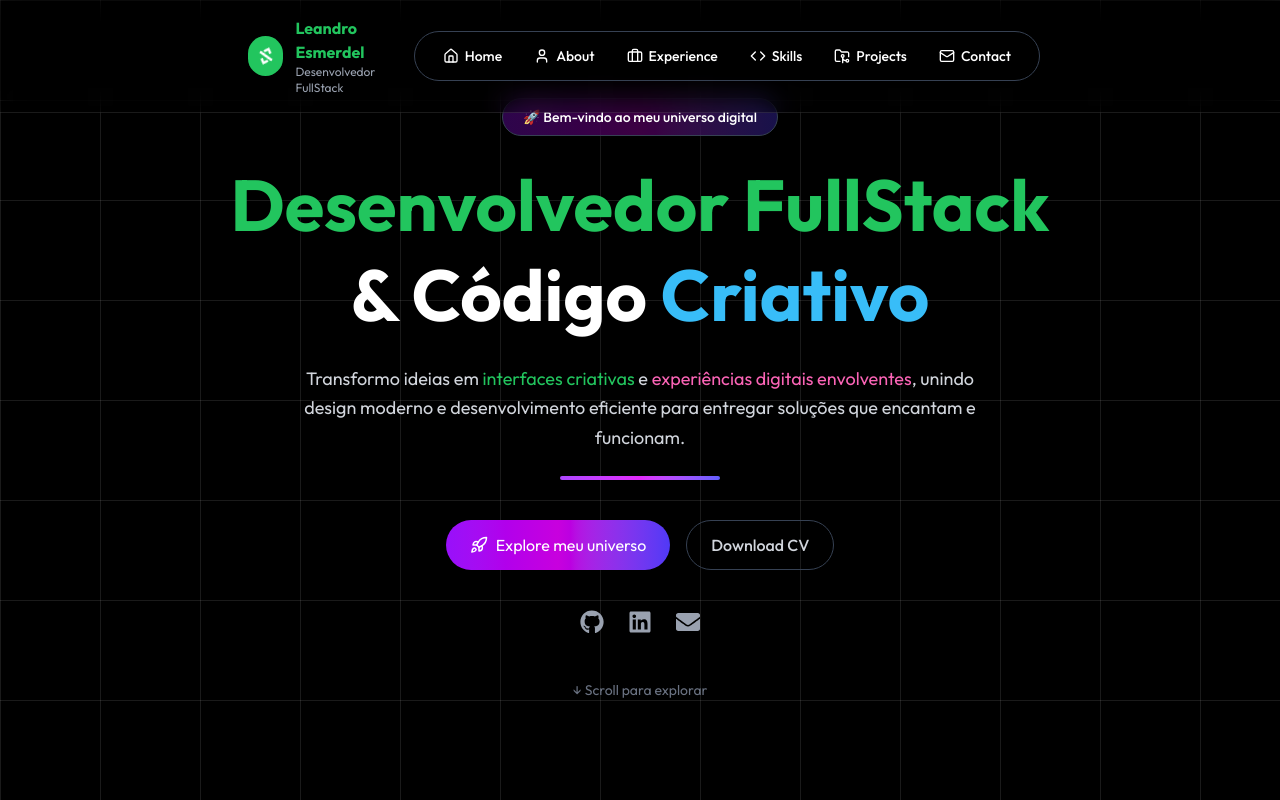
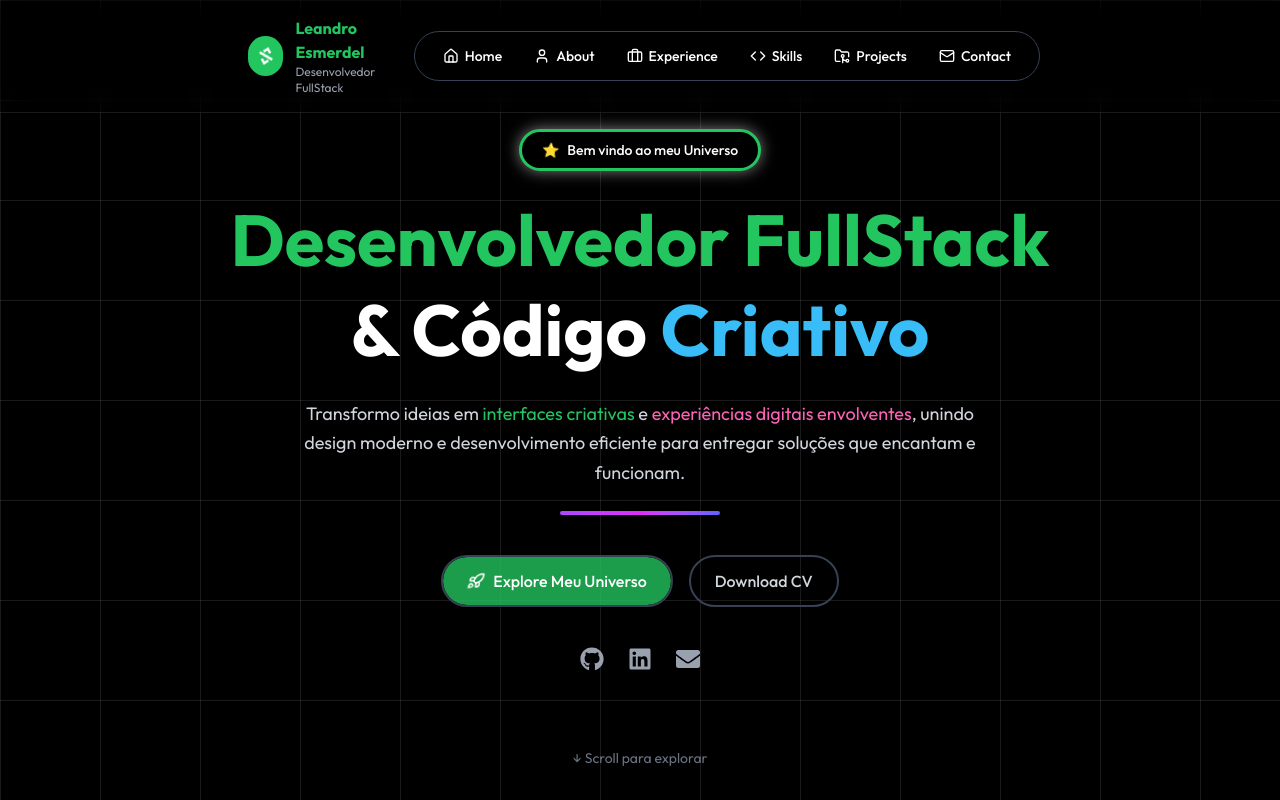
Before and after one commit to esmerdel/Portfolio, a Next.js app: page / in a window 1280 px wide. Shown: the top 800 px of the page. Built offline with nearby package versions, Linux system fonts and the light colour scheme.

Commit message:
Atualizacoes Projeto

```diff
--- a/app/components/About.tsx
+++ b/app/components/About.tsx
@@ -2,10 +2,12 @@ import Image from "next/image"
 
 export default function About() {
   return (
-    <section
-      id="about"
-      className="relative bg-transparent flex flex-col items-center justify-center min-h-screen px-6 py-20 md:px-20 text-center md:text-left"
-    >
+ <section
+  id="about"
+  className="relative bg-transparent flex flex-col items-center justify-center min-h-screen px-6 py-10 md:px-20 text-center md:text-left -mt-49"
+>
+
+
       {/* Título */}
       <h2 className="mb-12 text-4xl font-extrabold md:text-5xl animate-gradient">
         Sobre mim
--- a/app/components/Header.tsx
+++ b/app/components/Header.tsx
@@ -1,8 +1,18 @@
+"use client";
+import { motion } from "framer-motion"
 import { Home, User, Briefcase, Code, FolderGit2, Mail } from "lucide-react"
+
+
 
 export default function Header() {
   return (
-    <header className="fixed top-0 left-0 w-full flex items-center justify-between px-60 py-4 backdrop-blur-md bg-black/20 z-50 border-b border-white/10">
+    <motion.header
+  initial={{ y: -50, opacity: 0 }}
+  animate={{ y: 0, opacity: 1 }}
+  transition={{ duration: 0.8, ease: "easeOut" }}
+  className="fixed top-0 left-0 w-full flex items-center justify-between px-60 py-4 backdrop-blur-md bg-black/20 z-50 border-b border-white/10"
+>
+
 
       {/* Logo + Nome */}
       <div className="flex items-center gap-3 ml-2">
@@ -48,8 +58,8 @@ export default function Header() {
     <a href="#contact" className="flex items-center px-3 py-1.5 space-x-1.5 text-sm font-medium text-white transition-all duration-300 rounded-full hover:bg-white/10">
       <Mail size={16} /> <span>Contact</span>
     </a>
-  </nav>
+      </nav>
+  </motion.header>
+)
 
-    </header>
-  )
 }
--- a/app/components/Hero.tsx
+++ b/app/components/Hero.tsx
@@ -1,63 +1,68 @@
 "use client";
 
+import { motion } from "framer-motion";
+import { useInView } from "react-intersection-observer";
 import { FaGithub, FaLinkedin, FaEnvelope } from "react-icons/fa";
 import { Rocket } from "lucide-react";
-import { motion } from "framer-motion";
-import { useInView } from "react-intersection-observer";
 
 export default function Hero() {
   const { ref, inView } = useInView({
-    triggerOnce: false,
+    triggerOnce: true,
     threshold: 0.3,
   });
 
   return (
-    <section
+    <motion.section
       ref={ref}
-      className="relative flex flex-col items-center justify-center min-h-screen text-center px-6"
+      id="home"
+      initial={{ opacity: 0 }}
+      animate={inView ? { opacity: 1 } : { opacity: 0 }}
+      transition={{ duration: 0.5, ease: "easeOut", delay: 0.2 }}
+      className="relative flex flex-col items-center justify-center h-screen text-center px-6"
     >
       {/* Badge inicial */}
       <motion.div
         initial={{ opacity: 0, y: -20 }}
         animate={inView ? { opacity: 1, y: 0 } : { opacity: 0, y: -20 }}
-        transition={{ duration: 0.5 }}
-        className="px-5 py-2 mb-6 text-sm font-medium text-white border border-gray-700 rounded-full bg-gradient-to-r from-purple-600/30 via-fuchsia-600/30 to-indigo-600/30 backdrop-blur-md shadow-md"
+        transition={{ duration: 0.4, delay: 0.3, ease: "easeOut" }}
+        className="relative mb-6"
       >
-        🚀 Bem-vindo ao meu universo digital
+        <div className="relative flex items-center gap-2 px-5 py-2 rounded-full bg-black border-3 animate-color-swap-pair-dev shadow-[0_0_15px_rgba(255,255,255,0.5)]">
+          <span className="text-yellow-400 text-sm animate-star-rotate-smooth">⭐</span>
+          <span className="text-sm font-medium text-white">Bem vindo ao meu Universo</span>
+        </div>
       </motion.div>
 
+      {/* Título */}
       <motion.h1
-  initial={{ opacity: 0, y: 40 }}
-  animate={inView ? { opacity: 1, y: 0 } : { opacity: 0, y: 40 }}
-  transition={{ duration: 0.8, ease: "easeOut" }}
+        initial={{ opacity: 0, y: 30 }}
+        animate={inView ? { opacity: 1, y: 0 } : { opacity: 0, y: 30 }}
+        transition={{ duration: 0.45, delay: 0.45, ease: "easeOut" }}
         className="text-5xl md:text-7xl font-extrabold leading-tight"
       >
         <span className="block animate-color-dev">Desenvolvedor FullStack</span>
         <span className="text-white">& Código</span>{" "}
-  <span className="animate-color-creative"> Criativo</span>
+        <span className="animate-color-creative">Criativo</span>
       </motion.h1>
-
-
 
       {/* Subtítulo */}
       <motion.p
-        initial={{ opacity: 0, y: 40 }}
-        animate={inView ? { opacity: 1, y: 0 } : { opacity: 0, y: 40 }}
-        transition={{ delay: 0.3, duration: 0.8, ease: "easeOut" }}
+        initial={{ opacity: 0, y: 50 }}
+        animate={inView ? { opacity: 1, y: 0 } : { opacity: 0, y: 50 }}
+        transition={{ delay: 0.6, duration: 0.4, ease: [0.25, 0.8, 0.5, 1] }}
         className="mt-6 max-w-2xl text-lg text-gray-300 leading-relaxed"
       >
         Transformo ideias em{" "}
         <span className="animate-color-dev">interfaces criativas</span> e{" "}
-        <span className="text-pink-400">experiências digitais envolventes</span>,
-        unindo design moderno e desenvolvimento eficiente para entregar soluções
-        que encantam e funcionam.
+        <span className="text-pink-400">experiências digitais envolventes</span>, unindo design
+        moderno e desenvolvimento eficiente para entregar soluções que encantam e funcionam.
       </motion.p>
 
       {/* Linha decorativa */}
       <motion.div
         initial={{ opacity: 0, scaleX: 0 }}
         animate={inView ? { opacity: 1, scaleX: 1 } : { opacity: 0, scaleX: 0 }}
-        transition={{ delay: 0.5, duration: 0.6, ease: "easeOut" }}
+        transition={{ delay: 0.75, duration: 0.35, ease: "easeOut" }}
         className="mx-auto mt-6 h-1 w-40 rounded-full bg-gradient-to-r from-purple-500 via-fuchsia-500 to-indigo-500 origin-left"
       />
 
@@ -65,19 +70,22 @@ export default function Hero() {
       <motion.div
         initial={{ opacity: 0, y: 40 }}
         animate={inView ? { opacity: 1, y: 0 } : { opacity: 0, y: 40 }}
-        transition={{ delay: 0.6, duration: 0.8, ease: "easeOut" }}
+        transition={{ delay: 0.9, duration: 0.4, ease: "easeOut" }}
         className="flex gap-4 mt-10 flex-wrap justify-center"
       >
         <a
           href="#projects"
-          className="flex items-center gap-2 px-6 py-3 text-white rounded-full shadow-lg transition bg-gradient-to-r from-purple-600 via-fuchsia-600 to-indigo-600 hover:opacity-90"
+          className="relative flex items-center gap-2 px-6 py-3 font-medium text-white rounded-full border-2 border-gray-700 overflow-hidden transition-transform duration-300 hover:scale-105"
         >
-          <Rocket size={18} /> Explore meu universo
+          <span className="absolute inset-0 rounded-full animate-color-bg-dev opacity-80"></span>
+          <Rocket size={18} className="relative z-10 text-white animate-star-rotate-smooth" />
+          <span className="relative z-10">Explore Meu Universo</span>
         </a>
+
         <a
-          href="/cv.pdf"
-          download
-          className="px-6 py-3 font-medium text-gray-300 border border-gray-700 rounded-full hover:bg-white/10 transition"
+          href="/CVLEANDROESMERDEL.pdf"
+          download="CVLEANDROESMERDEL.pdf"
+          className="px-6 py-3 font-medium text-gray-300 border-2 border-gray-700 rounded-full hover:bg-white/10 transition"
         >
           Download CV
         </a>
@@ -85,44 +93,31 @@ export default function Hero() {
 
       {/* Sociais */}
       <motion.div
-        initial={{ opacity: 0, y: 40 }}
-        animate={inView ? { opacity: 1, y: 0 } : { opacity: 0, y: 40 }}
-        transition={{ delay: 0.9, duration: 0.8, ease: "easeOut" }}
+        initial={{ opacity: 0, y: 30 }}
+        animate={inView ? { opacity: 1, y: 0 } : { opacity: 0, y: 30 }}
+        transition={{ delay: 1.0, duration: 0.4, ease: "easeOut" }}
         className="flex gap-6 mt-10 text-2xl text-gray-400"
       >
-        <a
-          href="https://github.com/esmerdel"
-          target="_blank"
-          rel="noopener noreferrer"
-          className="hover:text-white transition"
-        >
+        <a href="https://github.com/esmerdel" target="_blank" rel="noopener noreferrer" className="hover:text-white transition">
           <FaGithub />
         </a>
-        <a
-          href="https://www.linkedin.com/in/leandro-esmerdel/"
-          target="_blank"
-          rel="noopener noreferrer"
-          className="hover:text-blue-400 transition"
-        >
+        <a href="https://www.linkedin.com/in/leandro-esmerdel/" target="_blank" rel="noopener noreferrer" className="hover:text-blue-400 transition">
           <FaLinkedin />
         </a>
-        <a
-          href="mailto:leandro_esmerdel@hotmail.com"
-          className="hover:text-red-400 transition"
-        >
+        <a href="mailto:leandro_esmerdel@hotmail.com" className="hover:text-red-400 transition">
           <FaEnvelope />
         </a>
       </motion.div>
 
       {/* Scroll indicador */}
       <motion.p
-        initial={{ opacity: 0 }}
-        animate={inView ? { opacity: 1 } : { opacity: 0 }}
-        transition={{ delay: 1.2, duration: 1 }}
-        className="mt-12 text-sm text-gray-500 animate-bounce"
+        initial={{ opacity: 0, y: 10 }}
+        animate={inView ? { opacity: 1, y: 0 } : { opacity: 0, y: 10 }}
+        transition={{ delay: 1.1, duration: 0.5 }}
+        className="absolute bottom-7 text-sm text-gray-500 animate-bounce"
       >
         ↓ Scroll para explorar
       </motion.p>
-    </section>
+    </motion.section>
   );
 }
--- a/app/globals.css
+++ b/app/globals.css
@@ -76,3 +76,98 @@ body {
 html {
   scroll-behavior: smooth;
 }
+
+@keyframes color-swap-pair-dev {
+  0%   { border-color: #38bdf8; color: #38bdf8; } /* Azul */
+  20%  { border-color: #22c55e; color: #22c55e; } /* Verde */
+  40%  { border-color: #f99a16; color: #f99a16; } /* Laranja */
+  60%  { border-color: #a855f7; color: #a855f7; } /* Roxo */
+  80%  { border-color: #ec4899; color: #ec4899; } /* Rosa */
+  100% { border-color: #38bdf8; color: #38bdf8; } /* Azul */
+}
+
+.animate-color-swap-pair-dev {
+  animation: color-swap-pair-dev 30s steps(1, end) infinite;
+
+}
+
+
+
+@keyframes star-rotate-smooth {
+  0% { transform: rotate(0deg); }
+  50% { transform: rotate(180deg); }
+  100% { transform: rotate(0deg); }
+}
+
+.animate-star-rotate-smooth {
+  display: inline-block;
+  animation: star-rotate-smooth 6s ease-in-out infinite;
+}
+
+
+/* animação de cores sincronizada (a mesma do nome) */
+@keyframes color-swap-pair-dev {
+  0%   { color: #38bdf8; }  /* Azul */
+  20%  { color: #22c55e; }  /* Verde */
+  40%  { color: #f99a16; }  /* Laranja */
+  60%  { color: #a855f7; }  /* Roxo */
+  80%  { color: #ec4899; }  /* Rosa */
+  100% { color: #38bdf8; }  /* Azul */
+}
+
+.animate-color-swap-pair-dev {
+  animation: color-swap-pair-dev 30s steps(1, end) infinite;
+}
+
+@keyframes color-swap-pair-dev {
+  0%   { border-color: #38bdf8; color: #38bdf8; }  /* Azul */
+  20%  { border-color: #22c55e; color: #22c55e; }  /* Verde */
+  40%  { border-color: #f99a16; color: #f99a16; }  /* Laranja */
+  60%  { border-color: #a855f7; color: #a855f7; }  /* Roxo */
+  80%  { border-color: #ec4899; color: #ec4899; }  /* Rosa */
+  100% { border-color: #38bdf8; color: #38bdf8; }  /* Azul */
+}
+
+.animate-color-swap-pair-dev {
+  animation: color-swap-pair-dev 30s steps(1, end) infinite;
+}
+
+/* rotação suave do foguete */
+@keyframes star-rotate-smooth {
+  0% { transform: rotate(0deg); }
+  50% { transform: rotate(180deg); }
+  100% { transform: rotate(0deg); }
+}
+
+.animate-star-rotate-smooth {
+  display: inline-block;
+  animation: star-rotate-smooth 6s ease-in-out infinite;
+}
+
+
+
+/* rotação suave (foguete) */
+@keyframes star-rotate-smooth {
+  0% { transform: rotate(0deg); }
+  50% { transform: rotate(180deg); }
+  100% { transform: rotate(0deg); }
+}
+
+.animate-star-rotate-smooth {
+  display: inline-block;
+  animation: star-rotate-smooth 6s ease-in-out infinite;
+}
+
+
+@keyframes color-swap-bg-dev {
+  0%   { background-color: #38bdf8; }  /* Azul */
+  20%  { background-color: #22c55e; }  /* Verde */
+  40%  { background-color: #f99a16; }  /* Laranja */
+  60%  { background-color: #a855f7; }  /* Roxo */
+  80%  { background-color: #ec4899; }  /* Rosa */
+  100% { background-color: #38bdf8; }  /* Azul */
+}
+
+.animate-color-bg-dev {
+  animation: color-swap-bg-dev 30s steps(1, end) infinite;
+}
```
Also changed, not shown: 2 other files (tests, documents, lock files or other folders). Lines whose indentation alone changed are shown as unchanged.
